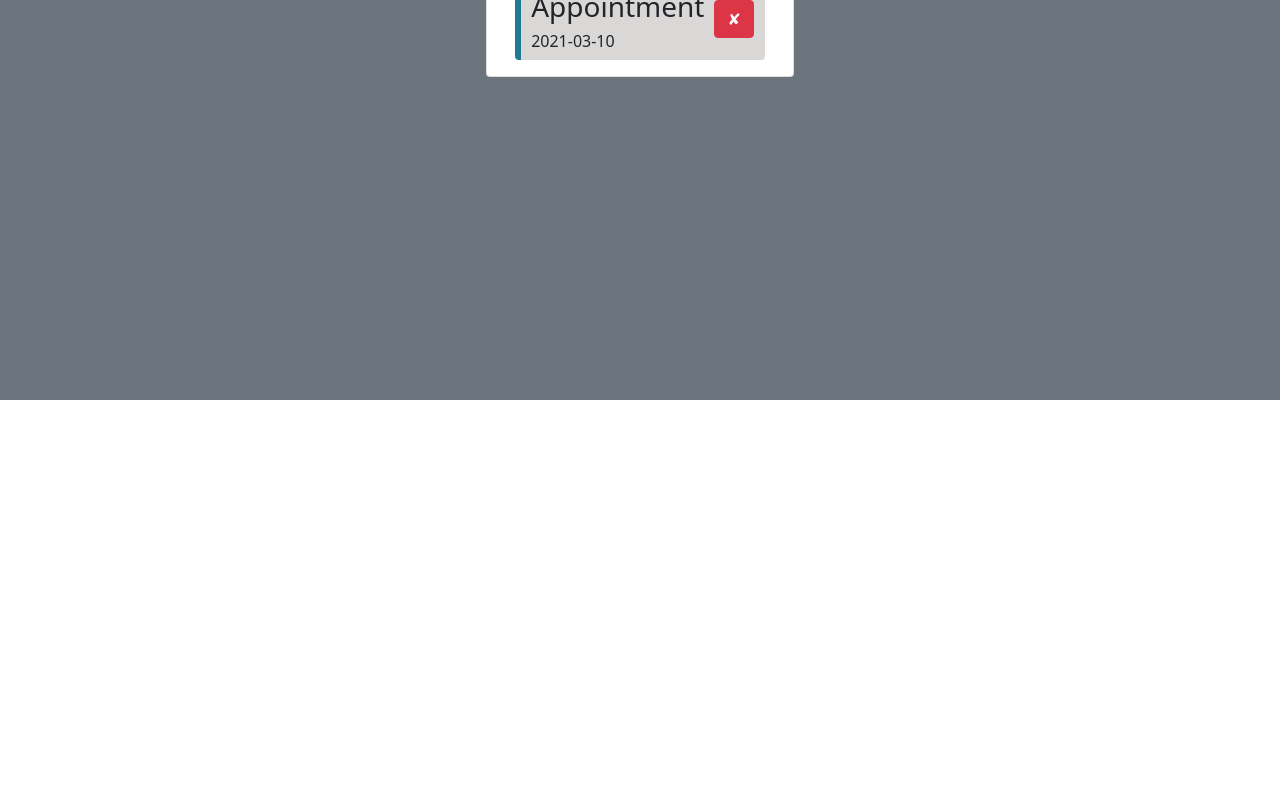
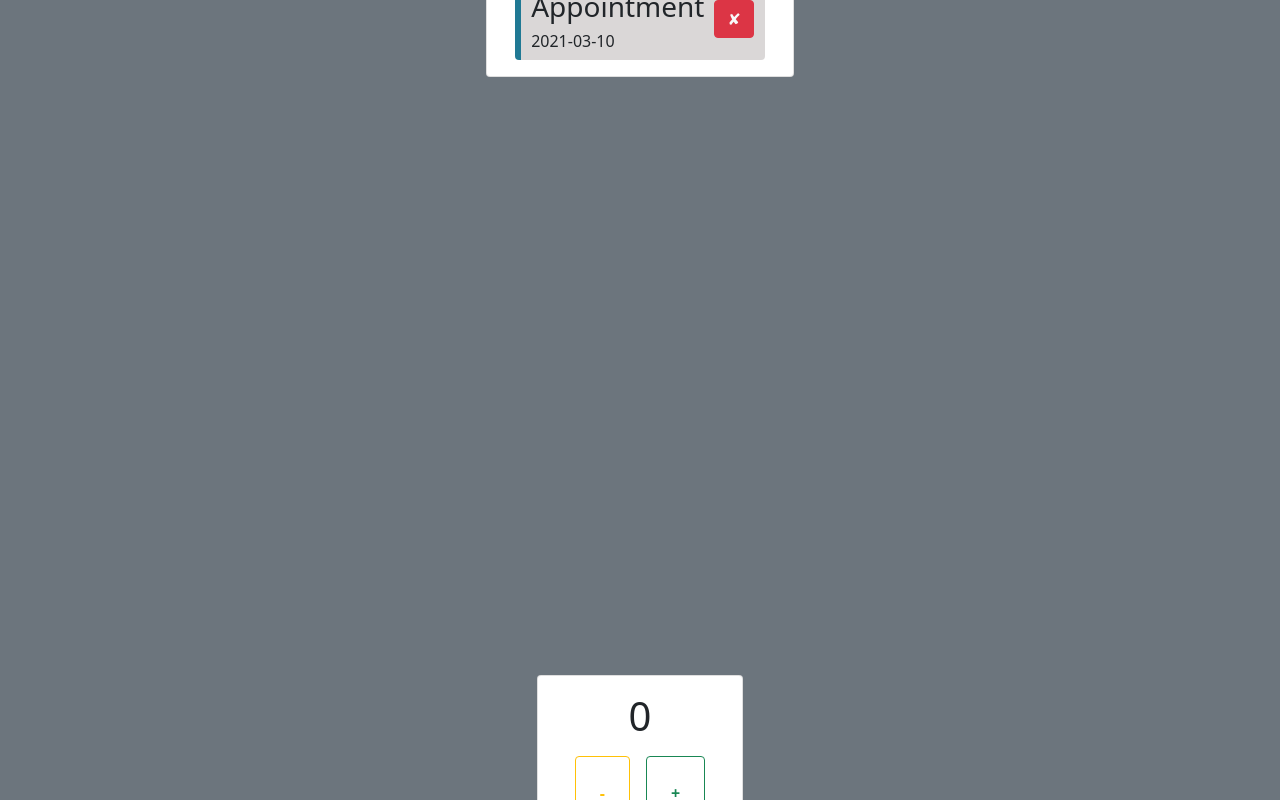
Before and after one commit to georgesilion/vue-website, a Vue app: page / in a window 1280 px wide. Shown: the part 2000-2800 px from the top of the page. Before the commit the page ends 2400 px from the top, so only its background shows below. Built offline with nearby package versions, Linux system fonts and the light colour scheme.

Commit message:
Created counter

```diff
--- a/src/App.vue
+++ b/src/App.vue
@@ -9,6 +9,7 @@
             <b-navbar-nav>
               <b-nav-item href="#todo">ToDo</b-nav-item>
               <b-nav-item href="#task-tracker">Task Tracker</b-nav-item>
+              <b-nav-item href="#counter">Counter</b-nav-item>
             </b-navbar-nav>
           </b-collapse>
         </b-navbar>
@@ -41,6 +42,15 @@
       </b-card>
     </div>
 
+    <div class="vh-100 d-flex align-items-center justify-content-center text-center" id="counter">
+      <b-card>
+        <h1 class="inline-block"> {{counter}} </h1>
+        <b-button class="p-4 m-2" variant="outline-warning" @click="decrement"><b>-</b></b-button>
+        <b-button class="p-4 m-2" variant="outline-success" @click="increment"><b>+</b></b-button>
+        <b-button class="px-5 m-3 d-block" variant="outline-danger" @click="reset">Reset</b-button>
+      </b-card>
+    </div>
+
   </div>
 </template>
 
@@ -65,7 +75,8 @@ export default {
       tasks: [],
       todos: [],
       showNewTask: false,
-      showNewTodo: false
+      showNewTodo: false,
+      counter: 0
     }
   },
   methods: {
@@ -83,6 +94,18 @@ export default {
     },
     deleteItem(id) {
       this.tasks = this.tasks.filter((task) => task.id !== id)
+    },
+    increment() {
+      this.counter += 1;
+    },
+    decrement() {
+      if (this.counter <= 0)
+        alert("Negative values not allowed!")
+      else
+        this.counter -= 1;
+    },
+    reset() {
+      this.counter = 0;
     }
   },
   created() {
```
